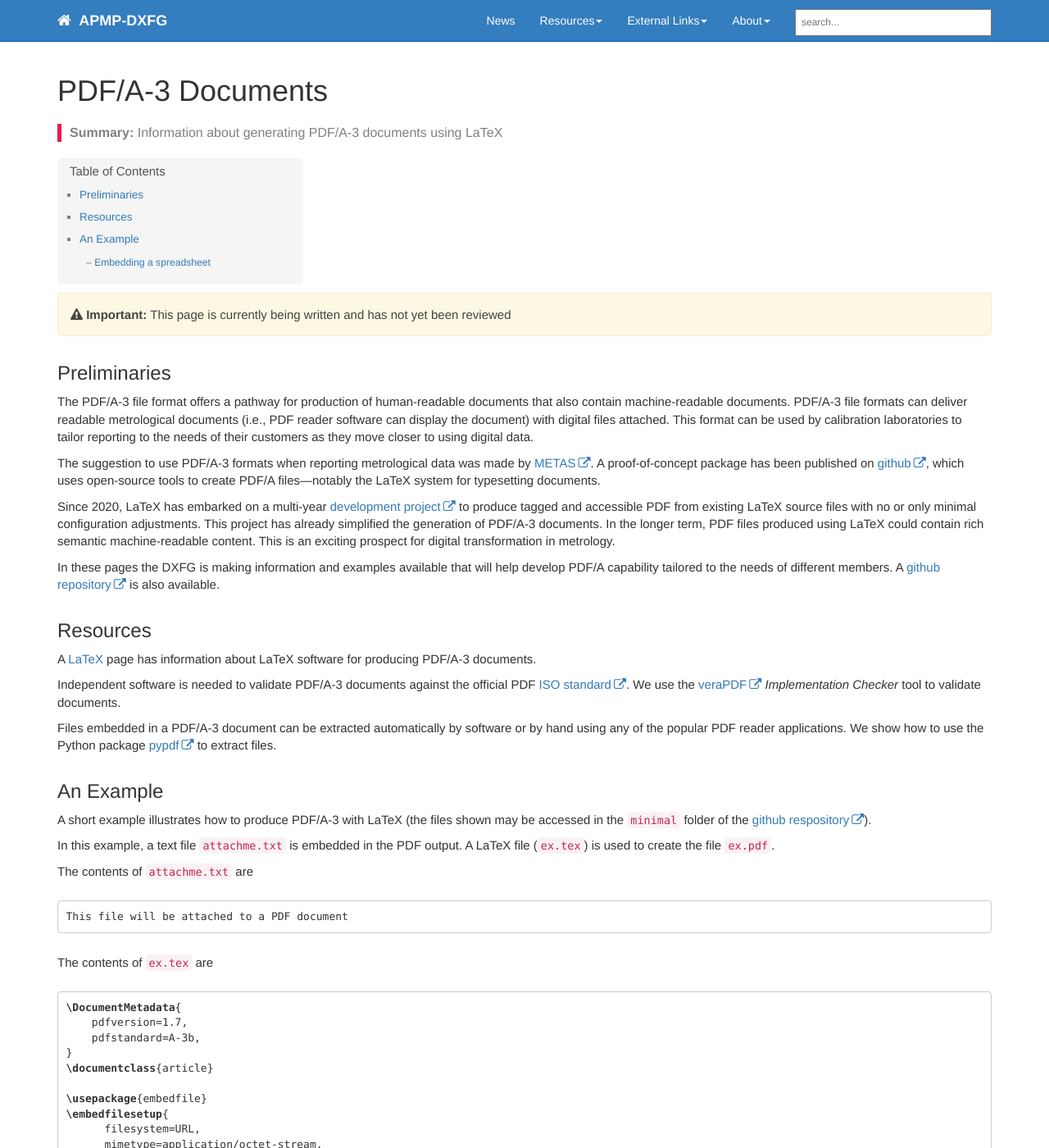
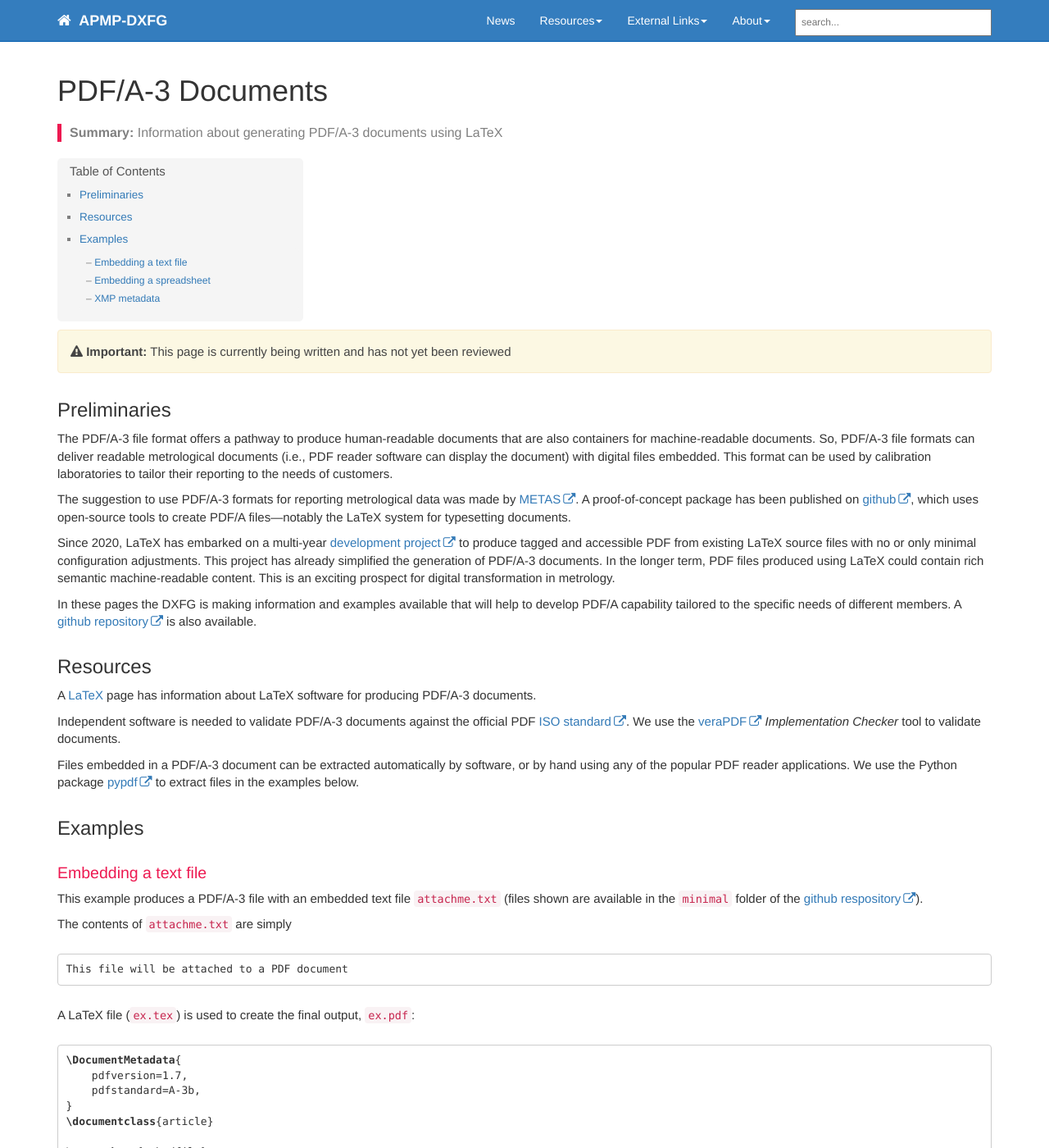
Before and after one commit to apmp-dxfg/apmp-dxfg.github.io, a Jekyll site: the page built from pages/dxfg/dxfg-pdfa-tut.md, in a window 1280 px wide and 1400 px high. Shown: the whole window at 82% size. Built offline with Jekyll 4.4.1, drawn with Linux system fonts in a browser that asks for light colours; comment, search, counter and statistics services are not loaded; some of the changed text lies outside the part shown.

Commit message:
XMP example

````diff
--- a/pages/dxfg/dxfg-pdfa-tut.md
+++ b/pages/dxfg/dxfg-pdfa-tut.md
@@ -10,13 +10,13 @@
 {% include important.html content="This page is currently being written and has not yet been reviewed" %}
 
 ## Preliminaries
-The PDF/A-3 file format offers a pathway for production of human-readable documents that also contain machine-readable documents. PDF/A-3 file formats can deliver readable metrological documents (i.e., PDF reader software can display the document) with digital files attached. This format can be used by calibration laboratories to tailor reporting to the needs of their customers as they move closer to using digital data.
+The PDF/A-3 file format offers a pathway to produce human-readable documents that are also containers for machine-readable documents. So, PDF/A-3 file formats can deliver readable metrological documents (i.e., PDF reader software can display the document) with digital files embedded. This format can be used by calibration laboratories to tailor their reporting to the needs of customers.
 
-The suggestion to use PDF/A-3 formats when reporting metrological data was made by [METAS](https://doi.org/10.1016/j.measen.2021.100282). A proof-of-concept package has been published on [github](https://github.com/metas-ch/metas-ecertificate), which uses open-source tools to create PDF/A files---notably the LaTeX system for typesetting documents.
+The suggestion to use PDF/A-3 formats for reporting metrological data was made by [METAS](https://doi.org/10.1016/j.measen.2021.100282). A proof-of-concept package has been published on [github](https://github.com/metas-ch/metas-ecertificate), which uses open-source tools to create PDF/A files---notably the LaTeX system for typesetting documents.
 
 Since 2020, LaTeX has embarked on a multi-year [development project](https://pdfa.org/presentation/tagged-and-accessible-pdf-with-latex/) to produce tagged and accessible PDF from existing LaTeX source files with no or only minimal configuration adjustments.  This project has already simplified the generation of PDF/A-3 documents. In the longer term, PDF files produced using LaTeX could contain rich semantic machine-readable content. This is an exciting prospect for digital transformation in metrology.
 
-In these pages the DXFG is making information and examples available that will help develop PDF/A capability tailored to the needs of different members. A [github repository](https://github.com/apmp-dxfg/pdfa3-documents) is also available.
+In these pages the DXFG is making information and examples available that will help to develop PDF/A capability tailored to the specific needs of different members. A [github repository](https://github.com/apmp-dxfg/pdfa3-documents) is also available.
 
 ## Resources
 
@@ -24,18 +24,20 @@
 
 Independent software is needed to validate PDF/A-3 documents against the official PDF [ISO standard](https://pdfa.org/resource/iso-19005-pdfa/). We use the [veraPDF](https://verapdf.org/home/) *Implementation Checker* tool to validate documents.
 
-Files embedded in a PDF/A-3 document can be extracted automatically by software or by hand using any of the popular PDF reader applications. We show how to use the Python package [pypdf](https://pypi.org/project/pypdf/) to extract files.
+Files embedded in a PDF/A-3 document can be extracted automatically by software, or by hand using any of the popular PDF reader applications. We use the Python package [pypdf](https://pypi.org/project/pypdf/) to extract files in the examples below.
 
-## An Example
-A short example illustrates how to produce PDF/A-3 with LaTeX (the files shown may be accessed in the `minimal` folder of the [github respository](https://github.com/apmp-dxfg/pdfa3-documents)).
+## Examples
 
-In this example, a text file `attachme.txt` is embedded in the PDF output. A LaTeX file (`ex.tex`) is used to create the file `ex.pdf`.
+### Embedding a text file
 
-The contents of `attachme.txt` are
+This example produces a PDF/A-3 file with an embedded text file `attachme.txt` (files shown are available in the `minimal` folder of the [github respository](https://github.com/apmp-dxfg/pdfa3-documents)).
+
+The contents of `attachme.txt` are simply
 ```
 This file will be attached to a PDF document
 ```
-The contents of `ex.tex` are
+
+A LaTeX file (`ex.tex`) is used to create the final output, `ex.pdf`:
 ```tex
 \DocumentMetadata{
     pdfversion=1.7,
@@ -60,12 +62,14 @@
 
 \end{document}
 ```
-A PDF output file, `ex.pdf`, is generated by the `pdflatex` command, like this:
+The PDF file `ex.pdf` is generated using the `pdflatex` command, like this:
 ```
 > pdflatex ex.tex
 ```
 
-In the LaTeX source file, the `\DocumentMetadata` command activates new features of LaTeX. This command must come before `\documentclass`. Files can be embedded using the `embedfile` package command `\embedfile`.
+In the LaTeX source file, the `\DocumentMetadata` command activates new features of LaTeX. This command must come before `\documentclass`.
+
+Files are embedded using the `embedfile` package command `\embedfile`.
 
 The veraPDF checker can be used to confirm that the PDF file produced complies with the PDF/A-3b standard.
 
@@ -88,9 +92,34 @@
 ```
 
 ### Embedding a spreadsheet
-To embed a spreadsheet instead of a text file, we just change the mimetype specified in `\embedfilesetup`, from `mimetype=application/octet-stream` to `mimetype=application/vnd.openxmlformats-officedocument.spreadsheetml.sheet`. An exmple is given in `ex_xlsx.tex`, in the `minimal` folder of the [github respository](https://github.com/apmp-dxfg/pdfa3-documents)).
+This example produces a PDF/A file with an embeded spreadsheet. The LaTeX file for this example is `ex_xlsx.tex`, in the `minimal` folder of the [github respository](https://github.com/apmp-dxfg/pdfa3-documents)).
 
-To access the spreadsheet from Python we proceed as follows, using the Python spreadsheet package `openpyxl`:
+We must specify `mimetype=application/vnd.openxmlformats-officedocument.spreadsheetml.sheet` in the command `\embedfilesetup`.  Here is the LaTeX source code:
+```tex
+\DocumentMetadata{
+    pdfversion=1.7,
+    pdfstandard=A-3b,
+}
+\documentclass{article}
+
+\usepackage{embedfile}
+\embedfilesetup{
+      filesystem=URL,
+      mimetype=application/vnd.openxmlformats-officedocument.spreadsheetml.sheet,
+      afrelationship={/Data},
+      stringmethod=escape
+}
+
+\begin{document}
+
+You can check that this PDF document complies with the PDF/A-3 standard by using the veraPDF tool. A text file, \texttt{xl.xlsx}, is embedded in the PDF document.
+
+\embedfile{xl.xlsx}
+
+\end{document}
+```
+
+We can use Python (using the spreadsheet package `openpyxl`) to access the spreadsheet:
 ```py
 import io
 import openpyxl
@@ -121,4 +150,41 @@
         for row in sheet.iter_rows(values_only=True):
             print(row)
 ```
+
+### XMP metadata
+Adobe allows information formatted in XML to be included in a PDF file. This is known as [XMP metadata](https://en.wikipedia.org/wiki/Extensible_Metadata_Platform). PDF reader software is often able to display this metadata, but it is primarily intended for easy sharing and transfer of files across products, vendors, platforms, without metadata getting lost.
+
+Here is an example where the title, author, date, and publisher are recorded in the PDF/A file as metadata (a complete list of supported metadata is given in the [hyperref](http://mirrors.ctan.org/macros/latex/contrib/hyperref/doc/hyperref-doc.pdf)) package documentation.
+```tex
+\DocumentMetadata{
+    pdfversion=1.7,
+    pdfstandard=A-3b,
+}
+\documentclass{article}
+\usepackage{hyperref}
+\hypersetup{
+    pdftitle={On a heuristic viewpoint concerning the production and transformation of light},
+    pdfsubtitle={[en-US]Putting that bum Maxwell in his place},
+    pdfauthor={Albert Einstein},
+    pdfdate={1905-03-17},
+    pdfpublisher={Wiley-VCH},
+}
+
+\begin{document}
+You can check that this PDF document complies with the PDF/A-3b standard by using the \href{https://verapdf.org/}{veraPDF} tool.
+
+\end{document}
+```
+
+Python can read this metadata using `pypdf`. However, `pypdf` only makes a few elements accessible as Python attributes, as shown below. Access to the all XMP data is more complicated. So, we will deal with that elsewhere.
+```py
+from pypdf import PdfReader
+
+meta = PdfReader("ex.pdf").xmp_metadata
+
+print( meta.dc_title )
+print( meta.dc_creator )
+print( meta.dc_date )
+print( meta.dc_publisher )
+```
 {% include links.html %}
````
Also changed, not shown: other parts of pages/dxfg/dxfg-pdfa-tut.md (+1 -1 lines).
